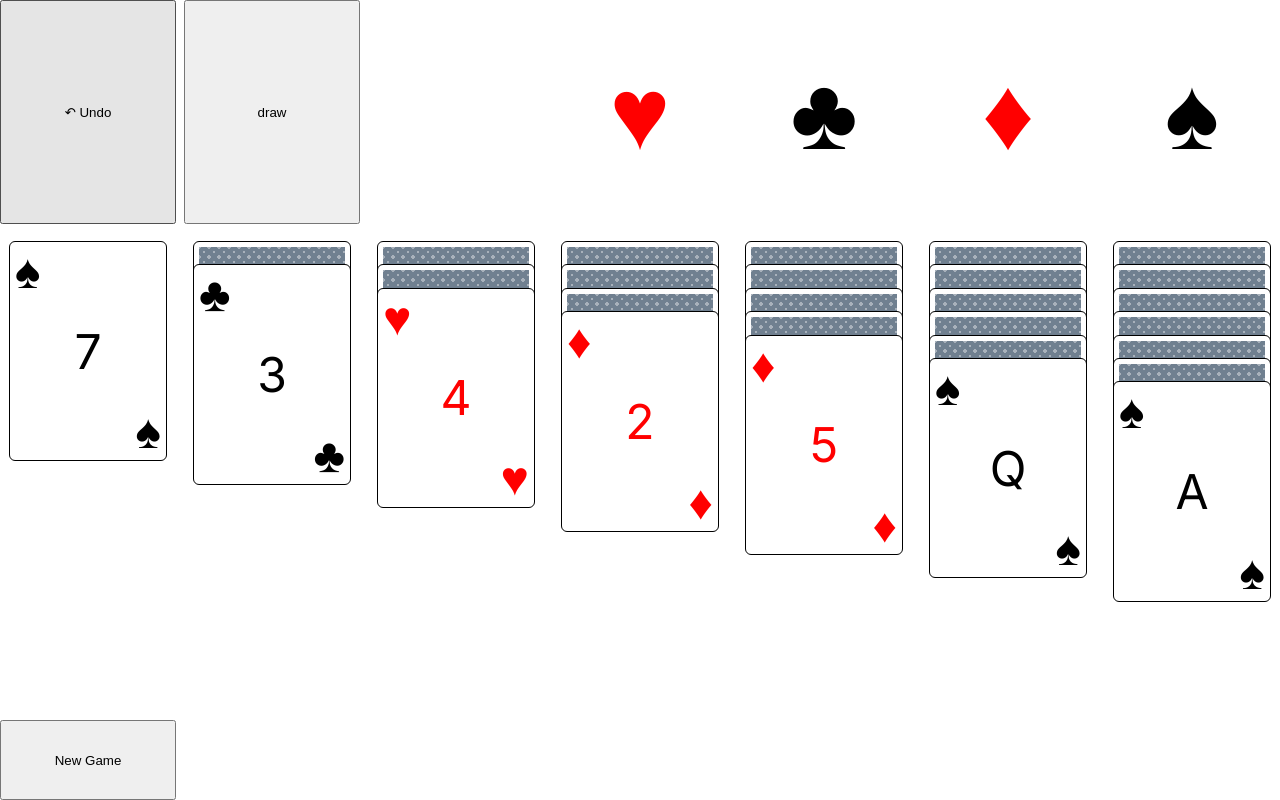
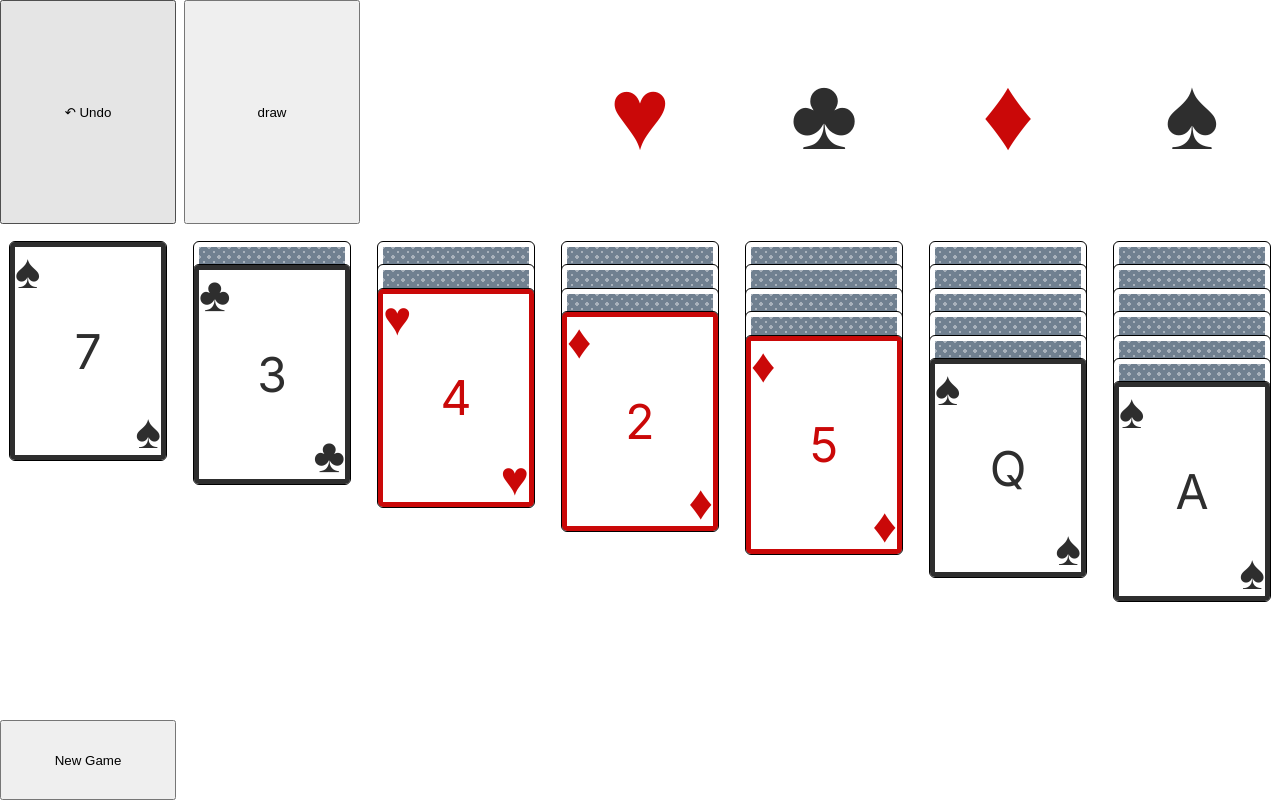
Before and after one commit to Rykus0/solitaire, a Next.js app: page / in a window 1280 px wide. Built offline with nearby package versions, Linux system fonts and the light colour scheme.

Commit message:
feat: use colored borders

```diff
--- a/src/app/components/Card.module.css
+++ b/src/app/components/Card.module.css
@@ -15,7 +15,7 @@
   font-size: 3rem;
   font-size: clamp(0.75rem, 4vw, 3rem);
 
-  border: 5px solid white;
+  border: 5px solid;
   outline: 1px solid black;
   border-radius: 5px;
 
@@ -28,13 +28,13 @@
 .diamonds,
 .hearts {
   composes: card;
-  color: red;
+  color: var(--red-suit);
 }
 
 .clubs,
 .spades {
   composes: card;
-  color: black;
+  color: var(--black-suit);
 }
 
 .card::before,
--- a/src/app/components/Stack.module.css
+++ b/src/app/components/Stack.module.css
@@ -54,12 +54,12 @@
 
 .diamonds,
 .hearts {
-  color: red;
+  color: var(--red-suit);
 }
 
 .clubs,
 .spades {
-  color: black;
+  color: var(--black-suit);
 }
 
 .hearts::before,
--- a/src/app/globals.css
+++ b/src/app/globals.css
@@ -1,9 +1,12 @@
 :root {
+  --red-suit: rgb(202, 8, 8);
+  --black-suit: rgb(46, 46, 46);
+
   --max-width: 1100px;
   --border-radius: 12px;
-  --font-mono: ui-monospace, Menlo, Monaco, 'Cascadia Mono', 'Segoe UI Mono',
-    'Roboto Mono', 'Oxygen Mono', 'Ubuntu Monospace', 'Source Code Pro',
-    'Fira Mono', 'Droid Sans Mono', 'Courier New', monospace;
+  --font-mono: ui-monospace, Menlo, Monaco, "Cascadia Mono", "Segoe UI Mono",
+    "Roboto Mono", "Oxygen Mono", "Ubuntu Monospace", "Source Code Pro",
+    "Fira Mono", "Droid Sans Mono", "Courier New", monospace;
 
   --foreground-rgb: 0, 0, 0;
   --background-start-rgb: 214, 219, 220;
```
